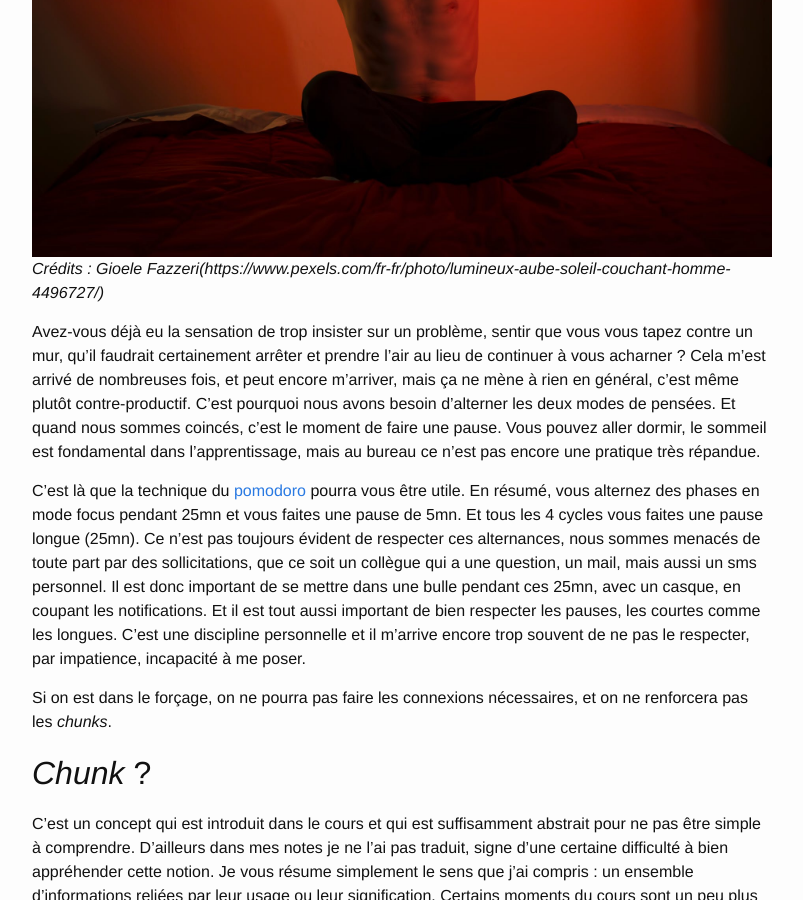
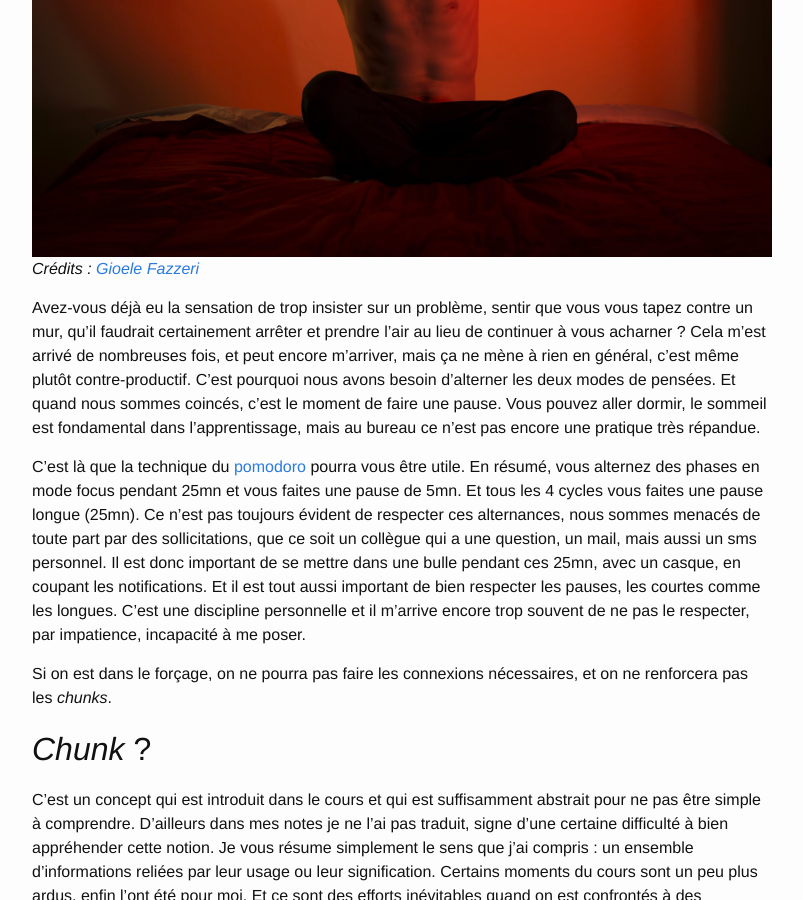
Before and after one commit to fego/fego.github.io, a Jekyll site: the page built from docs/_posts/2020-09-27-Apprendre à apprendre.markdown, in a window 1280 px wide and 900 px high, scrolled down 1182 px. Shown: the whole window, without its empty margins (238-1041 px from the left). Built offline with Jekyll 4.4.1, drawn with Linux system fonts in a browser that asks for light colours; our own code applies the rules of GitHub Pages for plain Markdown files.

Commit message:
correction

```diff
--- a/docs/_posts/2020-09-27-Apprendre à apprendre.markdown
+++ b/docs/_posts/2020-09-27-Apprendre à apprendre.markdown
@@ -27,7 +27,7 @@ A contrario, dans le mode diffus on laisse notre esprit vagabonder.
 C'est le royaume de l'intuition, d'où émerge les idées nouvelles, mais qu'il faudra regarder avec l’œil du mode focus, car tout ce qui vient du mode diffus n'est pas valable.
 
 ![insister.png]({{ site.url }}images/insister.jpeg)
-_Crédits : Gioele Fazzeri(https://www.pexels.com/fr-fr/photo/lumineux-aube-soleil-couchant-homme-4496727/)_
+_Crédits : [Gioele Fazzeri](https://www.pexels.com/fr-fr/photo/lumineux-aube-soleil-couchant-homme-4496727/)_
 
 Avez-vous déjà eu la sensation de trop insister sur un problème, sentir que vous vous tapez contre un mur, qu'il faudrait certainement arrêter et prendre l'air au lieu de continuer à vous acharner ? Cela m'est arrivé de nombreuses fois, et peut encore m'arriver, mais ça ne mène à rien en général, c'est même plutôt contre-productif. C'est pourquoi nous avons besoin d'alterner les deux modes de pensées.
 Et quand nous sommes coincés, c'est le moment de faire une pause.
```
